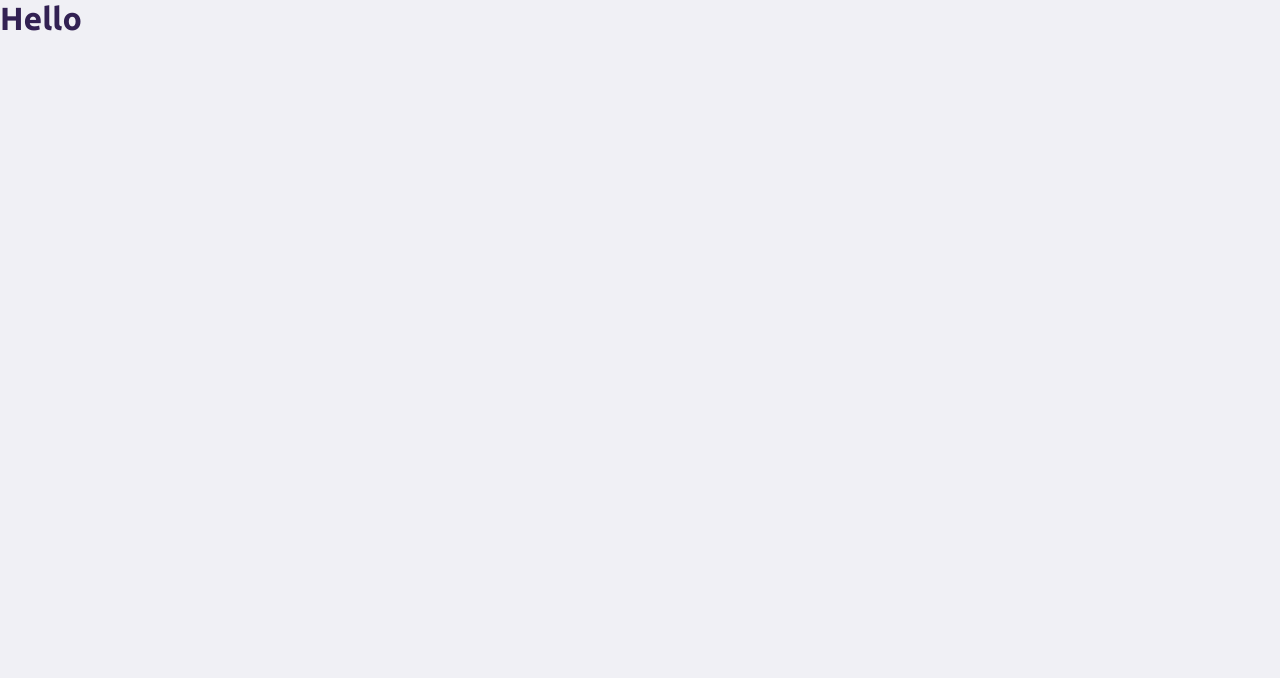
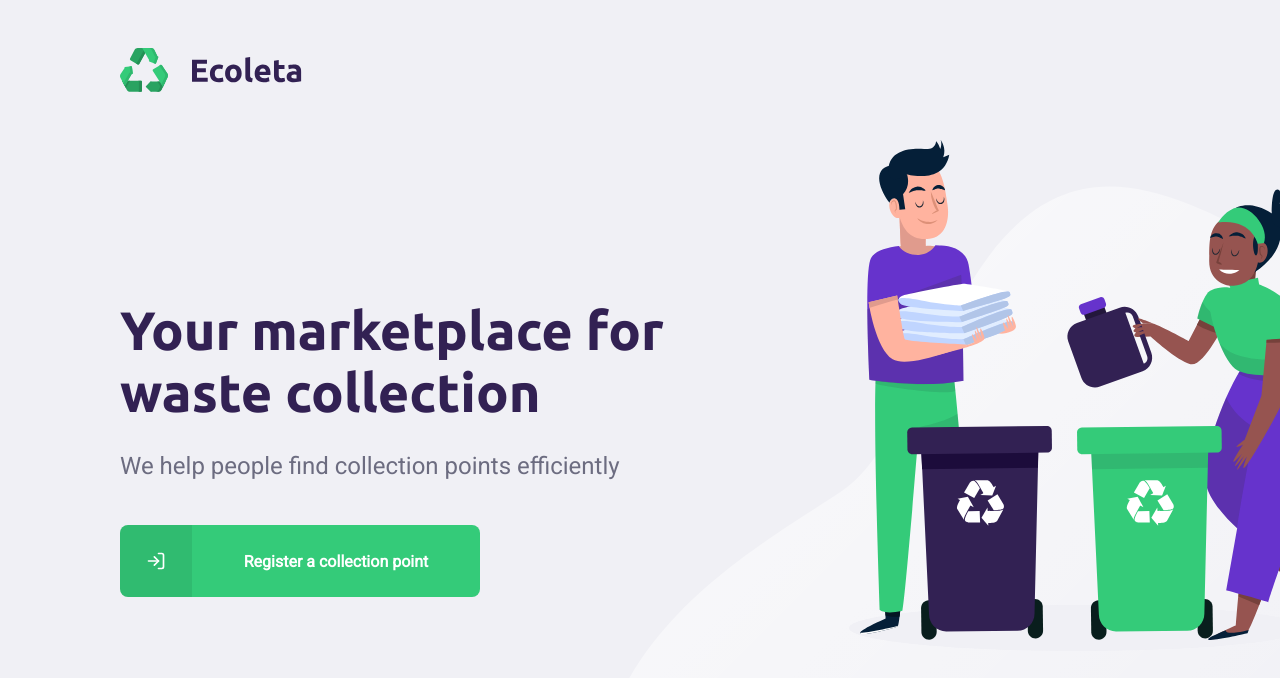
Before and after one commit to BrunoRNova1s/ecoleta, a React (Create React App) app in the folder web/: page / in a window 1280 px wide. Shown: the top 678 px of the page. Built offline with nearby package versions, Linux system fonts and the light colour scheme.

Commit message:
home page

```diff
--- a/web/package.json
+++ b/web/package.json
@@ -12,6 +12,7 @@
     "@types/react-dom": "^16.9.0",
     "react": "^16.13.1",
     "react-dom": "^16.13.1",
+    "react-icons": "^3.10.0",
     "react-scripts": "3.4.1",
     "typescript": "~3.7.2"
   },
--- a/web/src/App.tsx
+++ b/web/src/App.tsx
@@ -1,12 +1,12 @@
 import React from 'react';
 import './App.css';
-
+import Home from './pages/Home'
 
 
 function App() {
   return (
     <div className="App">
-      <h1>Hello</h1>
+      <Home />
     </div>
   );
 }
--- /dev/null
+++ b/web/src/pages/Home/index.tsx
@@ -0,0 +1,28 @@
+import React from "react";
+import "./style.css";
+import logo from "../../assets/logo.svg";
+
+import { FiLogIn } from "react-icons/fi";
+
+const Home = () => {
+  return (
+    <div id="page-home">
+      <div className="content">
+        <header>
+          <img src={logo} alt="Ecoleta" />
+        </header>
+
+        <main>
+          <h1>Your marketplace for waste collection</h1>
+          <p>We help people find collection points efficiently</p>
+          <a href="/register">
+            <span><FiLogIn /></span>
+            <strong>Register a collection point</strong>
+          </a>
+        </main>
+      </div>
+    </div>
+  );
+};
+
+export default Home;
--- /dev/null
+++ b/web/src/pages/Home/style.css
@@ -0,0 +1,107 @@
+#page-home {
+    height: 100vh;
+
+    background: url('../../assets/home-background.svg') no-repeat 600px bottom;
+  }
+
+  #page-home .content {
+    width: 100%;
+    height: 100%;
+    max-width: 1100px;
+    margin: 0 auto;
+    padding: 0 30px;
+
+    display: flex;
+    flex-direction: column;
+    align-items: flex-start;
+  }
+
+  #page-home .content header {
+    margin: 48px 0 0;
+  }
+
+  #page-home .content main {
+    flex: 1;
+    max-width: 560px;
+
+    display: flex;
+    flex-direction: column;
+    justify-content: center;
+  }
+
+  #page-home .content main h1 {
+    font-size: 54px;
+    color: var(--title-color);
+  }
+
+  #page-home .content main p {
+    font-size: 24px;
+    margin-top: 24px;
+    line-height: 38px;
+  }
+
+  #page-home .content main a {
+    width: 100%;
+    max-width: 360px;
+    height: 72px;
+    background: var(--primary-color);
+    border-radius: 8px;
+    text-decoration: none;
+
+    display: flex;
+    align-items: center;
+    overflow: hidden;
+
+    margin-top: 40px;
+  }
+
+  #page-home .content main a span {
+    display: block;
+    background: rgba(0, 0, 0, 0.08);
+    width: 72px;
+    height: 72px;
+
+    display: flex;
+    align-items: center;
+    justify-content: center;
+    transition: background-color 0.2s;
+  }
+
+  #page-home .content main a span svg {
+    color: #FFF;
+    width: 20px;
+    height: 20px;
+  }
+
+  #page-home .content main a strong {
+    flex: 1;
+    text-align: center;
+    color: #FFF;
+  }
+
+  #page-home .content main a:hover {
+    background: #2FB86E;
+  }
+
+  @media(max-width: 900px) {
+    #page-home .content {
+      align-items: center;
+      text-align: center;
+    }
+
+    #page-home .content header {
+      margin: 48px auto 0;
+    }
+
+    #page-home .content main {
+      align-items: center;
+    }
+
+    #page-home .content main h1 {
+      font-size: 42px;
+    }
+
+    #page-home .content main p {
+      font-size: 24px;
+    }
+  }
```
Also changed, not shown: web/src/Home.css (deleted, +0 -107 lines), 2 other files (tests, documents, lock files or other folders).
